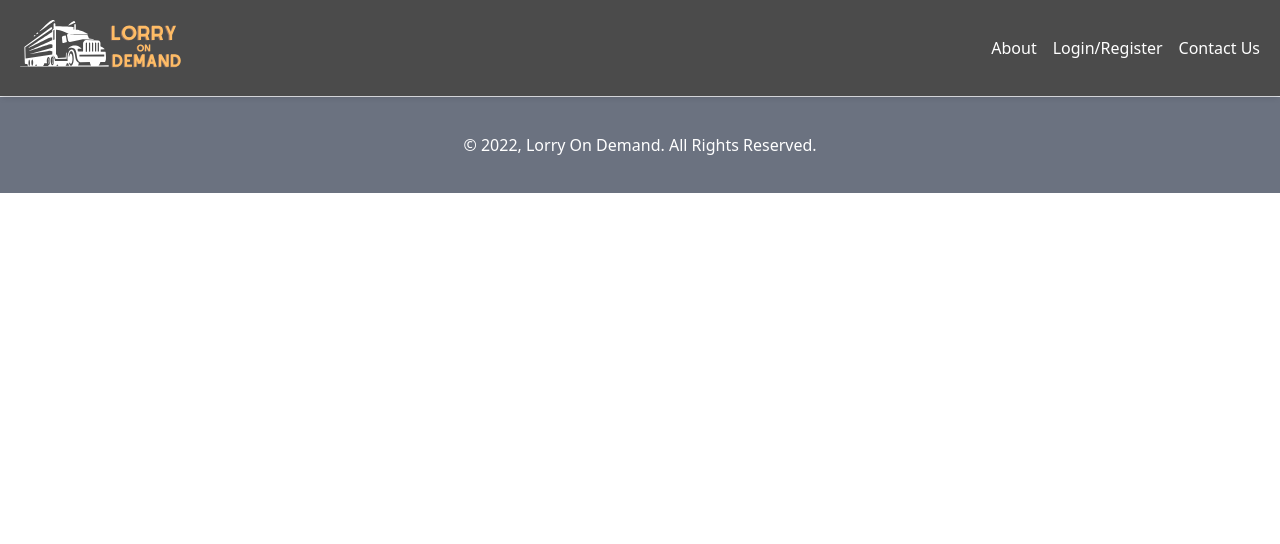
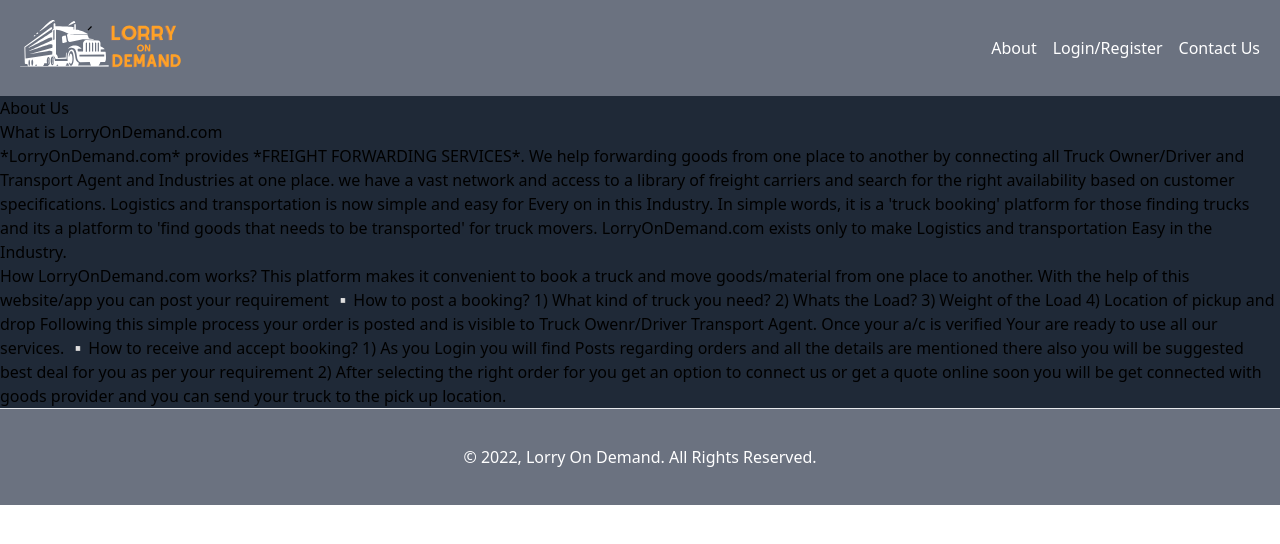
Before and after one commit to siddharth-kothari/lorryondemand, a Next.js app: page /about in a window 1280 px wide. Shown: the top 544 px of the page. Built offline with nearby package versions, Linux system fonts and the light colour scheme.

Commit message:
added about page

```diff
--- a/components/Header.js
+++ b/components/Header.js
@@ -1,13 +1,13 @@
 import Image from "next/image"
 import { useRouter } from "next/router";
-import Form from "./Form";
+
 
 
 function Header() {
     const router = useRouter();
     return (
 
-        <header className="sticky top-0 grid grid-cols-2 bg-black shadow-md opacity-70">
+        <header className="sticky top-0 grid grid-cols-2 z-50 bg-gray-500">
                     <div onClick={() => router.push("/")} className="relative h-[6rem] ml-5 flex flex-grow  cursor-pointer p-5">
                         <Image
                             src='/logo.svg'
@@ -17,6 +17,7 @@
                             objectPosition="left"
                         />
                     </div>
+
                     <div className="flex space-x-4 text-white items-center justify-end pr-5">
                         <p onClick={() => router.push("/about")} className="cursor-pointer hover:text-gray-400">About</p>
                         <p onClick={() => router.push("/login")} className="cursor-pointer hover:text-gray-400">Login/Register</p>
--- a/pages/about.js
+++ b/pages/about.js
@@ -1,3 +1,4 @@
+/* eslint-disable react/no-unescaped-entities */
 import Head from 'next/head'
 import Footer from '../components/Footer'
 import Header from '../components/Header'
@@ -12,6 +13,35 @@
                     <link rel="icon" href="/logo-1.png" />
                 </Head>
                 <Header />
+                <section className='bg-gray-800'>
+                    <div>
+                        <h1>About Us</h1>
+                        <p>What is LorryOnDemand.com</p>
+                        <p>*LorryOnDemand.com* provides *FREIGHT FORWARDING SERVICES*. We help forwarding goods from one place to another by connecting all Truck Owner/Driver
+                            and Transport Agent and Industries at one place. we have a vast network and access to a library of freight carriers and search for the right availability
+                            based on customer specifications. Logistics and transportation is now simple and easy for Every on in this Industry. In simple words, it is a 'truck booking'
+                            platform for those finding trucks and its a platform to 'find goods that needs to be transported' for truck movers. LorryOnDemand.com exists only to make
+                            Logistics and transportation Easy in the Industry.</p>
+                        <p>How LorryOnDemand.com works?
+
+                            This platform makes it convenient to book a truck and  move goods/material from one place to another. With the help of this website/app you
+                            can post your requirement
+                            ▫️How to post a booking?
+                            1) What kind of truck you need?
+                            2) Whats the Load?
+                            3) Weight of the Load
+                            4) Location of pickup and drop
+
+                            Following this simple process your order is posted and is visible to  Truck Owenr/Driver Transport Agent. Once your a/c is verified
+                            Your are ready to use all our services.
+
+                            ▫️How to receive and accept booking?
+                            1) As you Login you will find Posts regarding orders and all the details are mentioned there also you will be suggested best deal for you
+                            as per your requirement
+                            2) After selecting the right order for you get an option to connect us or get a quote online soon you will be get connected with goods provider
+                            and you can send your truck to the pick up location.</p>
+                    </div>
+                </section>
                 <Footer />
             </div>
         </div>
--- a/pages/index.js
+++ b/pages/index.js
@@ -1,3 +1,4 @@
+/* eslint-disable react/no-unescaped-entities */
 import Head from 'next/head'
 import Image from 'next/image'
 import Footer from '../components/Footer'
@@ -13,23 +14,25 @@
         <link rel="icon" href="/logo-1.png" />
       </Head>
       <Header />
-      <main className='h-auto w-full  '>
+
+      <main className='relative'>
         <div className='relative h-[696px] '>
           <Image
             src='/truck.jpg'
             alt="Image of a truck"
             layout="fill"
-                    objectFit=" cover"
+            objectFit="cover"
           />
 
           <div className='absolute bg-orange-400 mt-20 w-[95%] md:w-2/5 ml-3 opacity-[0.9] md:right-9 md:bottom-11'>
             <p className='text-white p-2'>POST DETAILS OF YOUR LOAD</p>
             <Form />
           </div>
+        </div>
 
 
-            </div>
       </main>
+
       <Footer />
     </div>
   )
```
Lines whose indentation alone changed are shown as unchanged.
